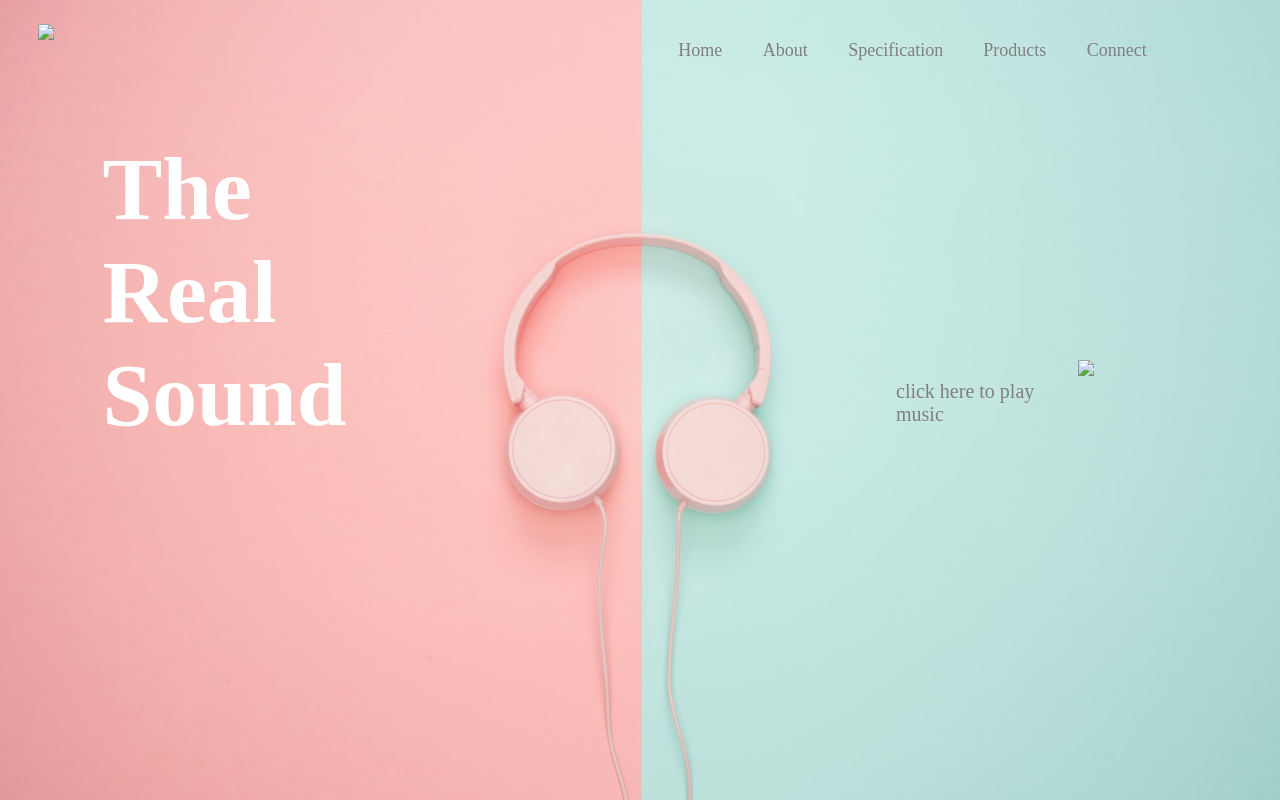
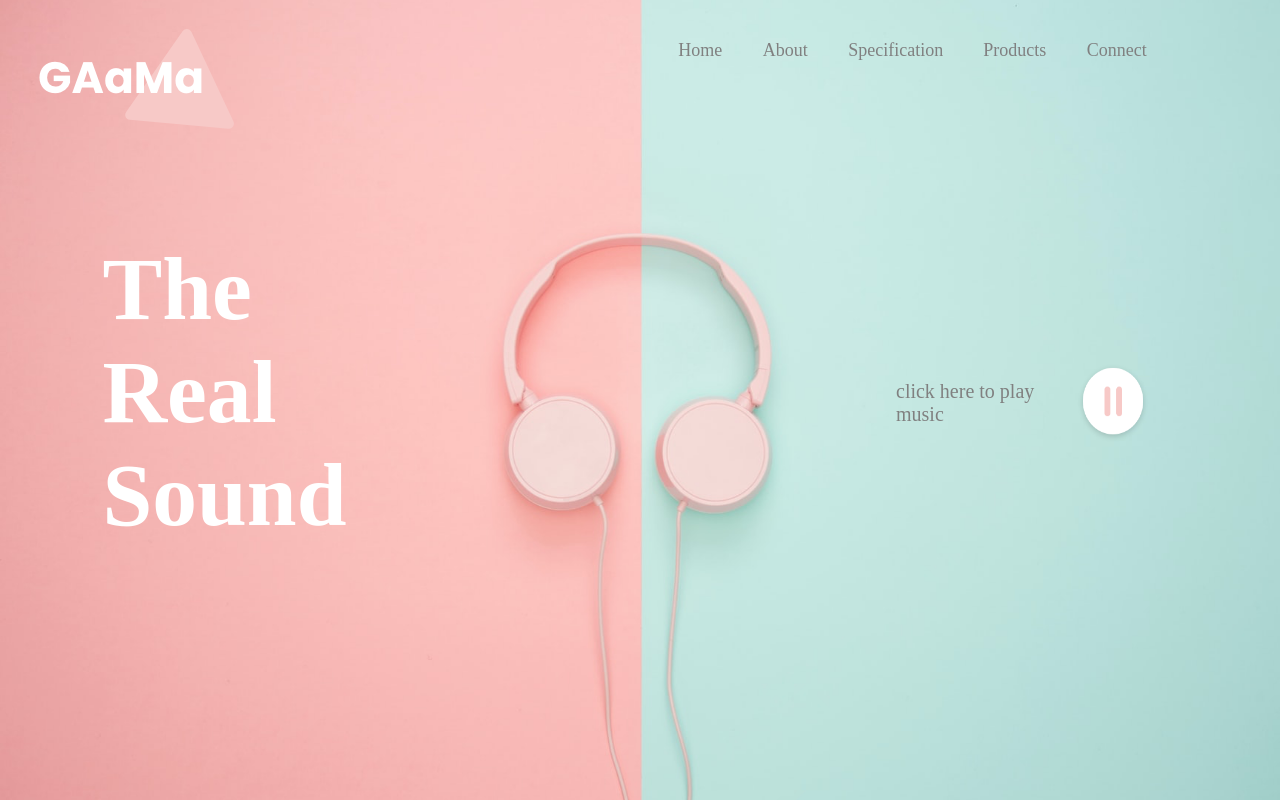
Before and after one commit to HammadChohan65/basic-MusicPlayerweb, a plain HTML site: page index.html in a window 1280 px wide. Both pictures are taken after a click on the picture 1114 px from the left and 403 px from the top of the page. Drawn offline with Linux system fonts and the light colour scheme; files whose address does not match are found by name.

Commit message:
Update index.html

```diff
--- a/index.html
+++ b/index.html
@@ -11,7 +11,7 @@
 
 	<div class="container">
 		<div class="navbar">
-			<img src="images/logo.png">
+			<img src="logo.png">
 			<ul>
 				<li><a href="#">Home </a></li>
 				<li><a href="#">About </a></li>
@@ -28,9 +28,9 @@
 			<div class="audio-container">
 			<p>click here to play music</p>
 			<audio id="audiotag">
-				<source src="images/music.mp3" type="">
+				<source src="music.mp3" type="">
 			</audio>
-			<img src="images/play.png" id="img">
+			<img src="play.png" id="img">
 		</div>
 		</div>
 
@@ -43,12 +43,12 @@
 			if(sound.paused)
 			{
 			sound.play();
-			button.src = "images/pause.png";
+			button.src = "pause.png";
 			}
 			else
 			{
 			sound.pause();
-			button.src = "images/play.png";
+			button.src = "play.png";
 			}
 
 		})
```
